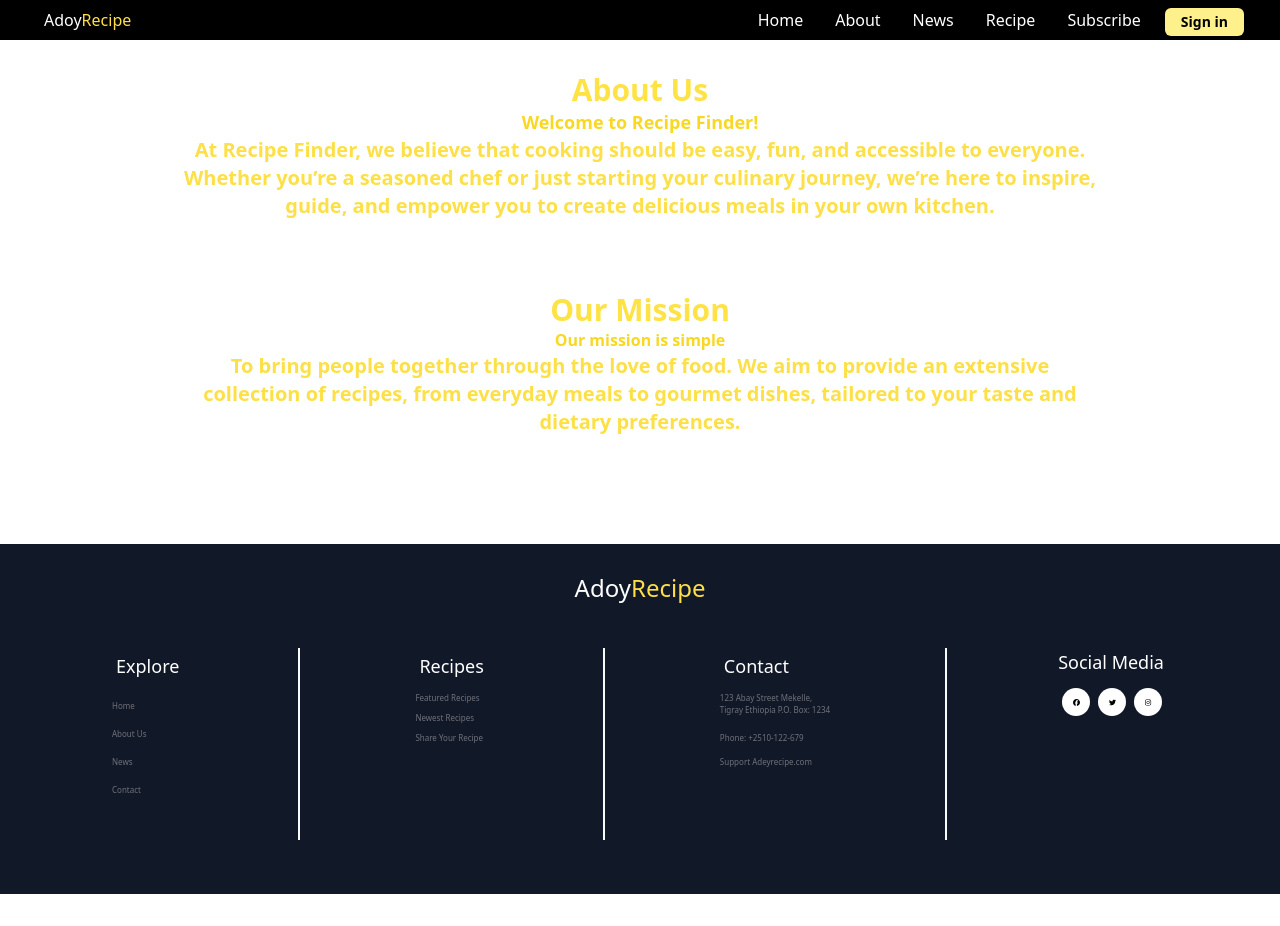
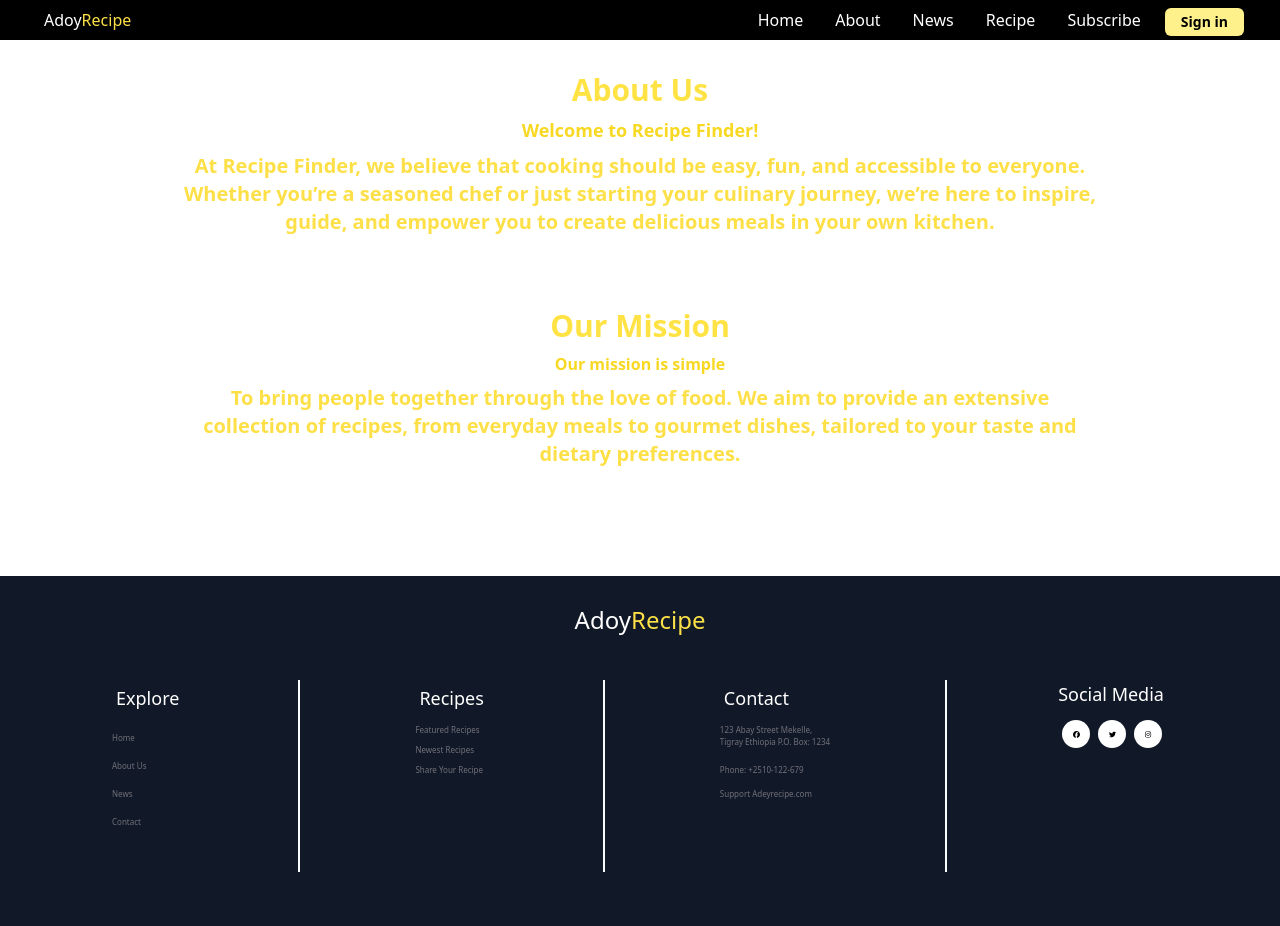
Before and after one commit to hilualemayoh21/Capstone-Project, a React (Vite) app in the folder recipeFinderApp/: page /about in a window 1280 px wide. Before the commit the page ends 894 px from the top, so only its background shows below. Built offline with nearby package versions, Linux system fonts and the light colour scheme.

Commit message:
add the some style to the about page

```diff
--- a/recipeFinderApp/src/pages/About.jsx
+++ b/recipeFinderApp/src/pages/About.jsx
@@ -5,10 +5,10 @@ function About() {
     <div className="flex flex-col items-center justify-center md:pt-25 md:pb-28 py-16 max-w-screen-2xl text-center md:gap-14">
       <div className="p-2 text-button-yellow">
         <h2 className="text-3xl font-extrabold">About Us</h2>
-        <h3 className="text-hover-button font-bold text-lg">
+        <h3 className="text-hover-button font-bold text-lg p-2">
           Welcome to Recipe Finder!
         </h3>
-        <p className="lg:px-44 text-yellow-300 lg:text-xl md:text-lg  font-semibold">
+        <p className="lg:px-44 text-yellow-300 lg:text-xl md:text-md  font-semibold">
           At Recipe Finder, we believe that cooking should be easy, fun, and
           accessible to everyone. Whether you’re a seasoned chef or just
           starting your culinary journey, we’re here to inspire, guide, and
@@ -17,10 +17,10 @@ function About() {
       </div>
       <div className="p-2 text-button-yellow">
         <h2 className="text-3xl font-extrabold">Our Mission</h2>
-        <h4 className="text-hover-button font-bold text-md">
+        <h4 className="text-hover-button font-bold text-md p-2">
           Our mission is simple
         </h4>
-        <p className="lg:px-44 text-yellow-300 lg:text-xl md:text-lg font-semibold text-md">
+        <p className="lg:px-44 text-yellow-300 lg:text-xl md:text-md font-semibold text-md">
           To bring people together through the love of food. We aim to provide
           an extensive collection of recipes, from everyday meals to gourmet
           dishes, tailored to your taste and dietary preferences.
```
